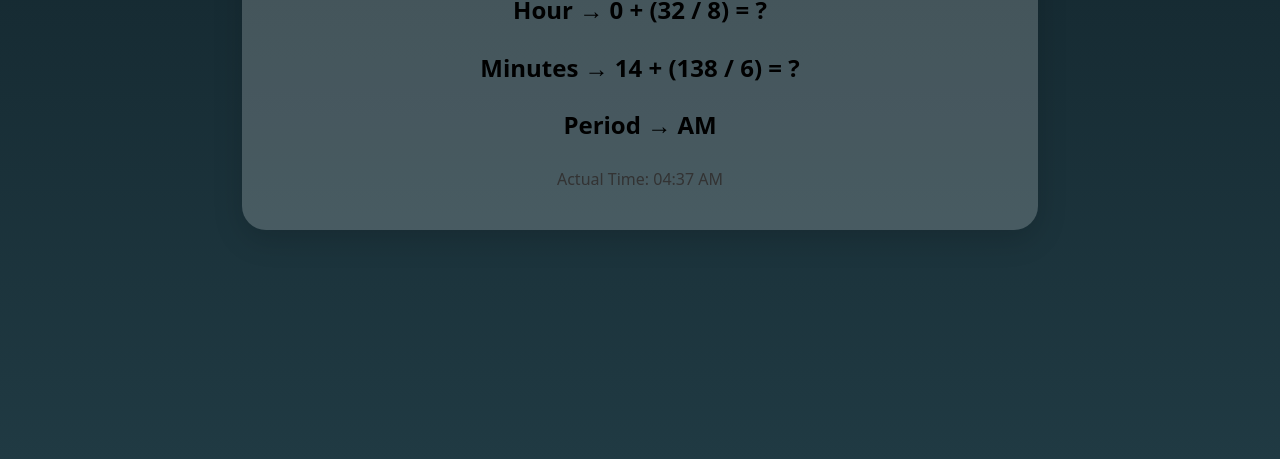
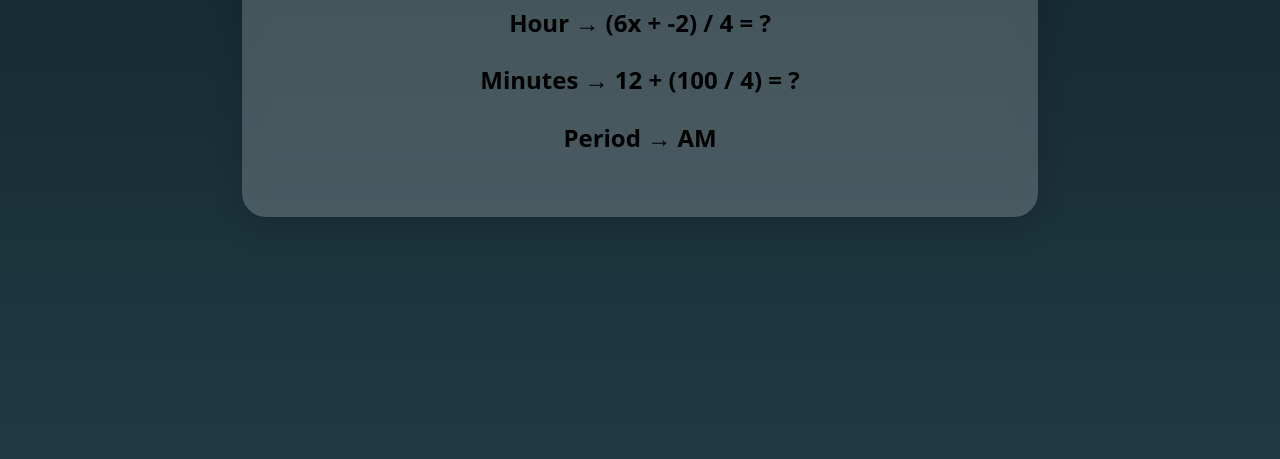
Before and after one commit to drs-az/clock, a plain HTML site: page index.html in a window 1280 px wide. Shown: the part 341-800 px from the top of the page. Drawn offline with Linux system fonts and the light colour scheme.

Commit message:
Update index.html

```diff
--- a/index.html
+++ b/index.html
@@ -1,13 +1,13 @@
 <!DOCTYPE html>
 <html lang="en">
 <head>
-<meta charset="UTF-8" />
+<meta charset="UTF-8">
 <title>Algebra Time</title>
-<meta name="viewport" content="width=device-width, initial-scale=1" />
+<meta name="viewport" content="width=device-width, initial-scale=1">
 
 <style>
   :root {
-    --bg1: #87ceeb;   /* day fallback */
+    --bg1: #87ceeb;
     --bg2: #fefcea;
   }
 
@@ -18,8 +18,7 @@
     display: flex;
     justify-content: center;
     align-items: center;
-    animation: shiftSky 30s linear infinite;
-    transition: background 1s linear;
+    transition: background 1.2s linear;
     background: linear-gradient(to bottom, var(--bg1), var(--bg2));
   }
 
@@ -27,8 +26,8 @@
     background: rgba(255,255,255,0.2);
     padding: 2.5rem 3rem;
     border-radius: 1.5rem;
+    backdrop-filter: blur(10px);
     box-shadow: 0 10px 30px rgba(0,0,0,0.15);
-    backdrop-filter: blur(10px);
     text-align: center;
     max-width: 700px;
     width: 90%;
@@ -37,7 +36,6 @@
   h1 {
     margin: 0 0 1rem;
     font-size: 2rem;
-    letter-spacing: 0.04em;
   }
 
   .equation {
@@ -45,17 +43,6 @@
     font-weight: 600;
     margin: 1.3rem 0;
     line-height: 2.3rem;
-  }
-
-  .plain {
-    margin-top: 1.5rem;
-    font-size: 1rem;
-    color: #333;
-  }
-
-  @keyframes shiftSky {
-    from { filter: brightness(1); }
-    to   { filter: brightness(1); }
   }
 </style>
 </head>
@@ -67,51 +54,39 @@
   <div id="hoursEq" class="equation"></div>
   <div id="minutesEq" class="equation"></div>
   <div id="ampm" class="equation"></div>
-
-  <div class="plain" id="plain"></div>
 </div>
 
 <script>
-/* ----------------------
-   TIME → SKY BACKGROUND
-   ---------------------- */
+/* -------------------------
+   SKY BACKGROUND
+------------------------- */
 function updateSky() {
-  const now = new Date();
-  const hour = now.getHours();
-
-  // Colors for different times:
-  // Dawn → Morning → Noon → Sunset → Night
+  const hour = new Date().getHours();
   let top, bottom;
 
   if (hour >= 5 && hour < 8) {
-    // Dawn
-    top = "#ff9a9e";
-    bottom = "#fad0c4";
+    top="#ff9a9e"; bottom="#fad0c4";      // dawn
   } else if (hour >= 8 && hour < 12) {
-    // Morning
-    top = "#87ceeb";
-    bottom = "#fefcea";
+    top="#87ceeb"; bottom="#fefcea";      // morning
   } else if (hour >= 12 && hour < 17) {
-    // Afternoon
-    top = "#78c1f3";
-    bottom = "#e0f7fa";
+    top="#78c1f3"; bottom="#e0f7fa";      // afternoon
   } else if (hour >= 17 && hour < 20) {
-    // Sunset
-    top = "#f6d365";
-    bottom = "#fda085";
+    top="#f6d365"; bottom="#fda085";      // sunset
   } else {
-    // Night
-    top = "#0f2027";
-    bottom = "#203a43";
+    top="#0f2027"; bottom="#203a43";      // night
   }
 
   document.documentElement.style.setProperty("--bg1", top);
   document.documentElement.style.setProperty("--bg2", bottom);
 }
 
-/* ----------------------
-   TIME CONVERSION
-   ---------------------- */
+/* -------------------------
+   UTILITIES
+------------------------- */
+function randInt(min, max) {
+  return Math.floor(Math.random() * (max - min + 1)) + min;
+}
+
 function to12Hour(h) {
   const period = h >= 12 ? "PM" : "AM";
   let hour = h % 12;
@@ -119,15 +94,9 @@ function to12Hour(h) {
   return { hour, period };
 }
 
-function randInt(min, max) {
-  return Math.floor(Math.random() * (max - min + 1)) + min;
-}
-
-/* ----------------------
-   EQUATION TYPES
-   ---------------------- */
-
-// LINEAR: (a·x + b) / c = value
+/* -------------------------
+   EQUATION GENERATORS
+------------------------- */
 function linearEq(value, v) {
   const a = randInt(1, 9);
   const c = randInt(1, 9);
@@ -136,7 +105,6 @@ function linearEq(value, v) {
   return `(${a}${v} + ${b}) / ${c} = ?`;
 }
 
-// FRACTIONAL: a + (b / x) = value
 function fractionalEq(value, v) {
   const x = randInt(2, 9);
   const a = randInt(0, value);
@@ -144,7 +112,6 @@ function fractionalEq(value, v) {
   return `${a} + (${b} / ${x}) = ?`;
 }
 
-// SIMPLE QUADRATIC: (x² - k) / m = value
 function quadraticEq(value, v) {
   const m = randInt(1, 5);
   const x = randInt(2, 9);
@@ -152,36 +119,40 @@ function quadraticEq(value, v) {
   return `(${v}² - ${k}) / ${m} = ?   (where ${v} = ${x})`;
 }
 
-const equationTypes = [linearEq, fractionalEq, quadraticEq];
+const types = [linearEq, fractionalEq, quadraticEq];
 
-/* ----------------------
-   MAIN CLOCK LOGIC
-   ---------------------- */
+/* -------------------------
+   MAIN LOGIC
+------------------------- */
+let lastMinute = -1;
+
 function updateClock() {
   const now = new Date();
   const hours24 = now.getHours();
   const minutes = now.getMinutes();
-
   const { hour, period } = to12Hour(hours24);
 
-  // Randomly pick equation type for hours/minutes
-  const hourEq = equationTypes[randInt(0, equationTypes.length - 1)](hour, "x");
-  const minEq  = equationTypes[randInt(0, equationTypes.length - 1)](minutes, "y");
+  updateSky();
 
-  document.getElementById("hoursEq").innerHTML =
-    `Hour → <strong>${hourEq}</strong>`;
-  document.getElementById("minutesEq").innerHTML =
-    `Minutes → <strong>${minEq}</strong>`;
-  document.getElementById("ampm").innerHTML = `Period → ${period}`;
+  // Only regenerate equations when the minute changes
+  if (minutes !== lastMinute) {
+    lastMinute = minutes;
 
-  document.getElementById("plain").innerHTML =
-    `Actual Time: ${String(hour).padStart(2,"0")}:${String(minutes).padStart(2,"0")} ${period}`;
+    const hourEq = types[randInt(0, types.length - 1)](hour, "x");
+    const minEq  = types[randInt(0, types.length - 1)](minutes, "y");
 
-  updateSky();
+    document.getElementById("hoursEq").innerHTML =
+      `Hour → <strong>${hourEq}</strong>`;
+
+    document.getElementById("minutesEq").innerHTML =
+      `Minutes → <strong>${minEq}</strong>`;
+
+    document.getElementById("ampm").innerHTML = `Period → ${period}`;
+  }
 }
 
+setInterval(updateClock, 1000);
 updateClock();
-setInterval(updateClock, 1000);
 </script>
 
 </body>
```
